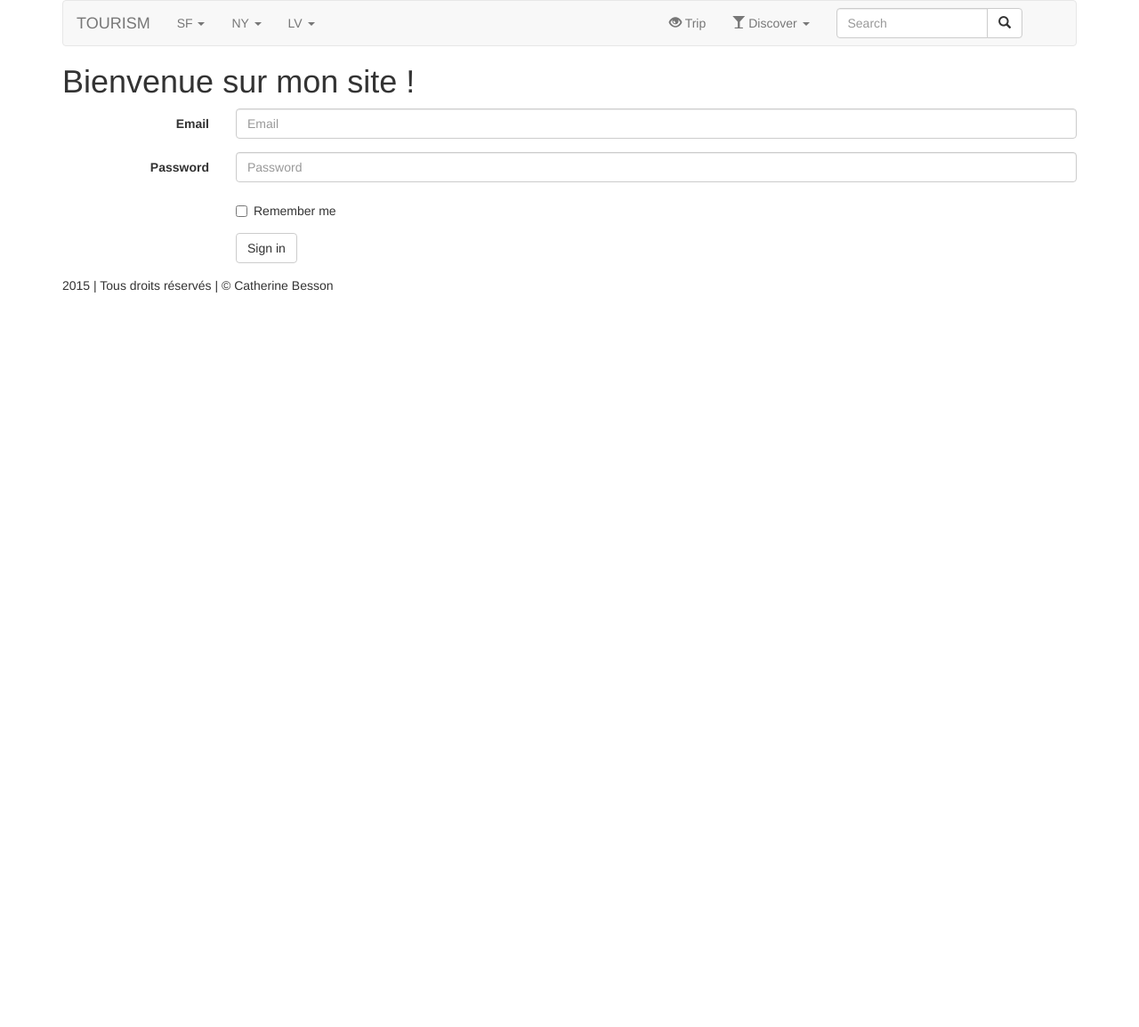
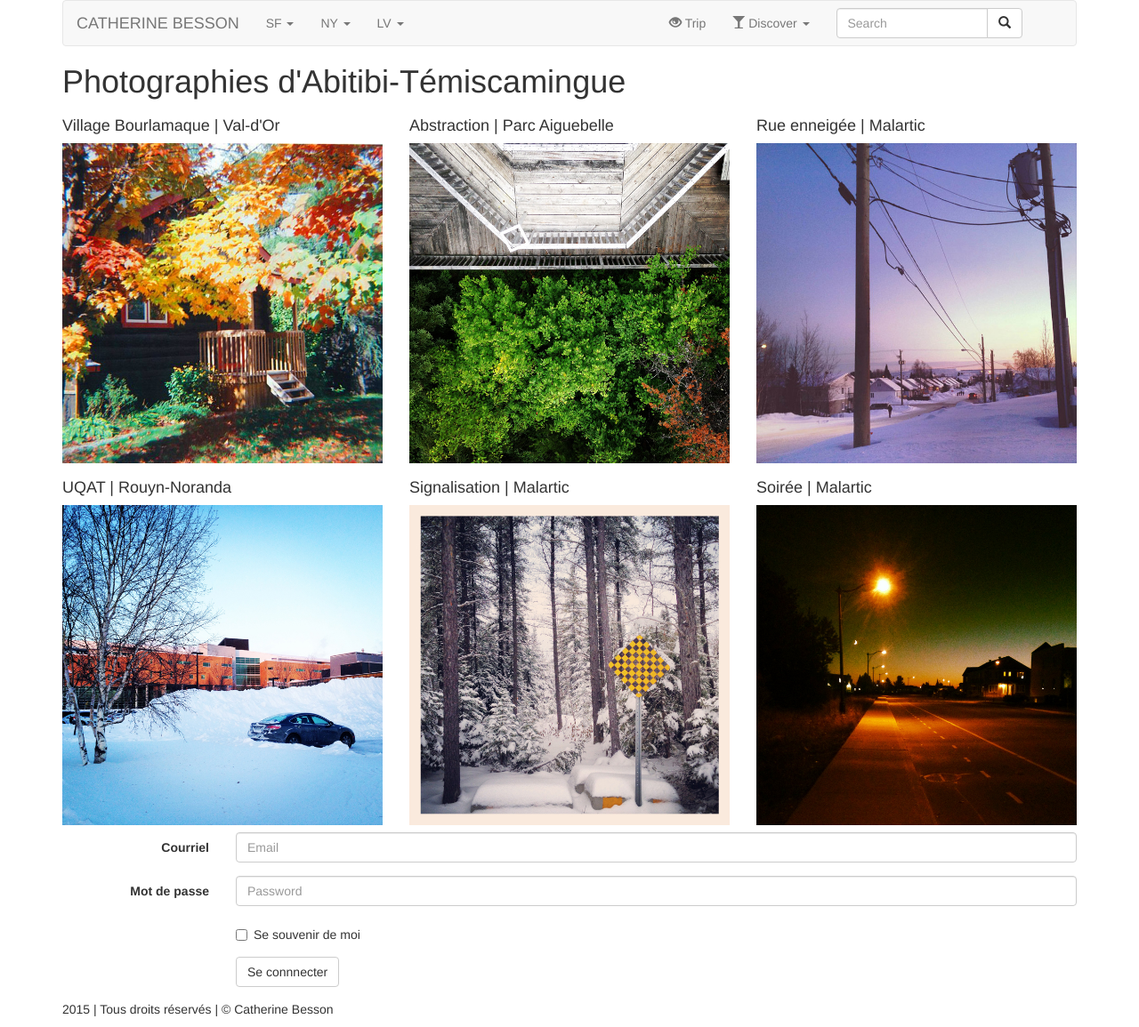
Before and after one commit to besc05/TP3-TLW-1013-UQAT-Automne-2015, a PHP site: page / in a window 1280 px wide. Shown: the whole page at 89% size. Before the commit the page ends 329 px from the top, so only its background shows below. Run offline with PHP 8.4, Linux system fonts and the light colour scheme; some libraries are stand-ins or nearby versions.

Commit message:
Ajout 6 articles
Changement de titre - Ajout 6 photos et titres en colonnes + facebbok

```diff
--- a/css/main.css
+++ b/css/main.css
@@ -88,7 +88,10 @@ textarea {
    Author's custom styles
    ========================================================================== */
 
-
+img  {
+    width: 100%;
+    padding-bottom: 2%;
+}
 
 
 
--- a/index.html
+++ b/index.html
@@ -21,23 +21,6 @@
 
     <body>
 
-    <script>
-        window.fbAsyncInit = function() {
-            FB.init({
-                appId      : '1428382310809632',
-                xfbml      : true,
-                version    : 'v2.3'
-            });
-        };
-
-        (function(d, s, id){
-            var js, fjs = d.getElementsByTagName(s)[0];
-            if (d.getElementById(id)) {return;}
-            js = d.createElement(s); js.id = id;
-            js.src = "//connect.facebook.net/en_US/sdk.js";
-            fjs.parentNode.insertBefore(js, fjs);
-        }(document, 'script', 'facebook-jssdk'));
-    </script>
 
     <!-- action partage facebook -->
 
@@ -65,7 +48,7 @@
                         <span class="icon-bar"></span>
                         <span class="icon-bar"></span>
                     </button>
-                    <a class="navbar-brand" href="#">TOURISM</a>
+                    <a class="navbar-brand" href="#">CATHERINE BESSON</a>
                 </div>
                 <div class="collapse navbar-collapse" id="bs-example-navbar-collapse-1">
                     <ul class="nav navbar-nav">
@@ -114,29 +97,58 @@
             </div><!-- /.container-fluid -->
         </nav>
 
-    <h1>Bienvenue sur mon site !</h1>
+    <h1>Photographies d'Abitibi-Témiscamingue</h1>
 
-        <div
-            class="fb-like"
-            data-share="true"
-            data-width="450"
-            data-show-faces="true">
+        <div class="row">
+            <div class="col-xs-12 col-md-4">
+                <h4>Village Bourlamaque | Val-d'Or</h4>
+                <img src="img/Bourlamaque-Val-dor.jpg"/>
+                <!-- bouton partage facebook -->
+                <div class="fb-like" data-href="http://catherinebesson.net" data-layout="standard" data-action="like" data-show-faces="true" data-share="true"></div>
+                <!-- fin bouton partage facebook -->
+                <h4>UQAT | Rouyn-Noranda</h4>
+                <img src="img/UQAT-Neige.JPG"/>
+                <!-- bouton partage facebook -->
+                <div class="fb-like" data-href="http://catherinebesson.net" data-layout="standard" data-action="like" data-show-faces="true" data-share="true"></div>
+                <!-- fin bouton partage facebook -->
+            </div>
+            <div class="col-xs-12 col-md-4">
+                <h4>Abstraction | Parc Aiguebelle</h4>
+                <img src="img/Parc-aiguebelle.JPG"/>
+                <!-- bouton partage facebook -->
+                <div class="fb-like" data-href="http://catherinebesson.net" data-layout="standard" data-action="like" data-show-faces="true" data-share="true"></div>
+                <!-- fin bouton partage facebook -->
+                <h4>Signalisation | Malartic</h4>
+                <img src="img/Panneau-neige.JPG"/>
+                <!-- bouton partage facebook -->
+                <div class="fb-like" data-href="http://catherinebesson.net" data-layout="standard" data-action="like" data-show-faces="true" data-share="true"></div>
+                <!-- fin bouton partage facebook -->
+            </div>
+            <div class="col-xs-12 col-md-4">
+                <h4>Rue enneigée | Malartic</h4>
+                <img src="img/malartic.jpg"/>
+                <!-- bouton partage facebook -->
+                <div class="fb-like" data-href="http://catherinebesson.net" data-layout="standard" data-action="like" data-show-faces="true" data-share="true"></div>
+                <!-- fin bouton partage facebook -->
+                <h4>Soirée | Malartic</h4>
+                <img src="img/Rue-Malartic.JPG"/>
+                <!-- bouton partage facebook -->
+                <div class="fb-like" data-href="http://catherinebesson.net" data-layout="standard" data-action="like" data-show-faces="true" data-share="true"></div>
+                <!-- fin bouton partage facebook -->
+            </div>
+
         </div>
 
 
-        <!-- bouton partage facebook -->
-        <div class="fb-like" data-href="http://catherinebesson.net" data-layout="standard" data-action="like" data-show-faces="true" data-share="true"></div>
-        <!-- fin bouton partage facebook -->
-
         <form class="form-horizontal">
         <div class="form-group">
-            <label for="inputEmail3" class="col-sm-2 control-label">Email</label>
+            <label for="inputEmail3" class="col-sm-2 control-label">Courriel</label>
             <div class="col-sm-10">
                 <input type="email" class="form-control" id="inputEmail3" placeholder="Email">
             </div>
         </div>
         <div class="form-group">
-            <label for="inputPassword3" class="col-sm-2 control-label">Password</label>
+            <label for="inputPassword3" class="col-sm-2 control-label">Mot de passe</label>
             <div class="col-sm-10">
                 <input type="password" class="form-control" id="inputPassword3" placeholder="Password">
             </div>
@@ -145,14 +157,14 @@
             <div class="col-sm-offset-2 col-sm-10">
                 <div class="checkbox">
                     <label>
-                        <input type="checkbox"> Remember me
+                        <input type="checkbox">Se souvenir de moi
                     </label>
                 </div>
             </div>
         </div>
         <div class="form-group">
             <div class="col-sm-offset-2 col-sm-10">
-                <button type="submit" class="btn btn-default">Sign in</button>
+                <button type="submit" class="btn btn-default">Se connnecter</button>
             </div>
         </div>
     </form>
```
Also changed, not shown: img/Bourlamaque-Val-dor.jpg (added), img/Panneau-neige.JPG (added), img/Parc-aiguebelle.JPG (added), img/Rue-Malartic.JPG (added), img/UQAT-Neige.JPG (added), img/malartic.jpg (added).
